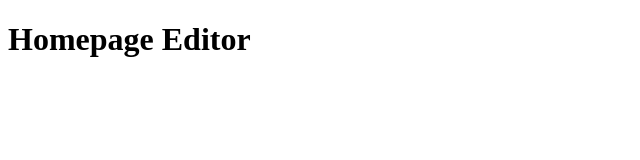
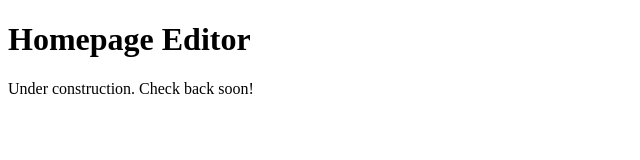
Before and after one commit to JoshuaCoquia/homepage-editor, an Astro site: page / in a window 1280 px wide. Shown: the whole page, without its empty margins (0-640 px from the left). Built offline with nearby package versions, Linux system fonts and the light colour scheme; Astro itself is replaced by a stand-in of ours.

```diff
--- a/src/pages/index.astro
+++ b/src/pages/index.astro
@@ -4,4 +4,5 @@ import Layout from '../layouts/BaseLayout.astro';
 
 <Layout>
 	<h1>Homepage Editor</h1>
+	<p>Under construction. Check back soon!</p>
 </Layout>
```
Also changed, not shown: .github/workflows/firebase-hosting-merge.yml (added), .github/workflows/firebase-hosting-pull-request.yml (added), 1 other file.
